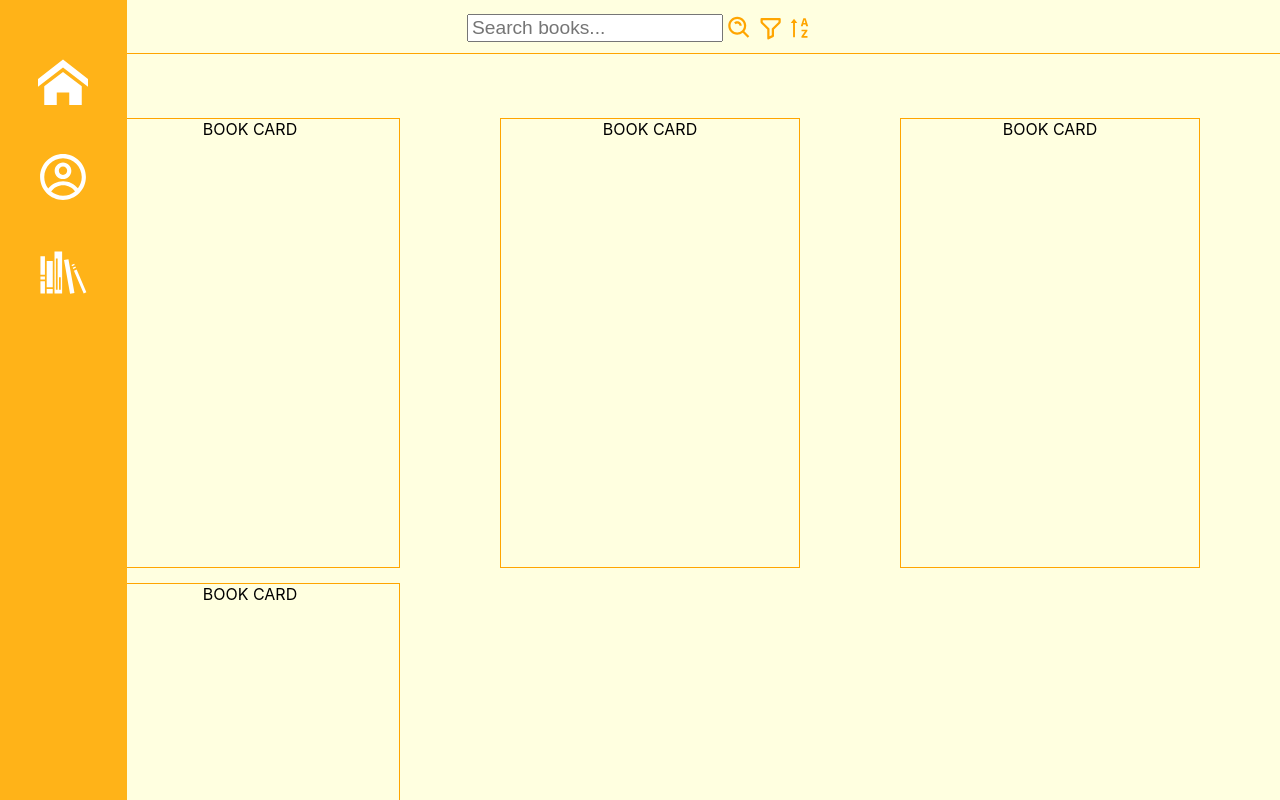
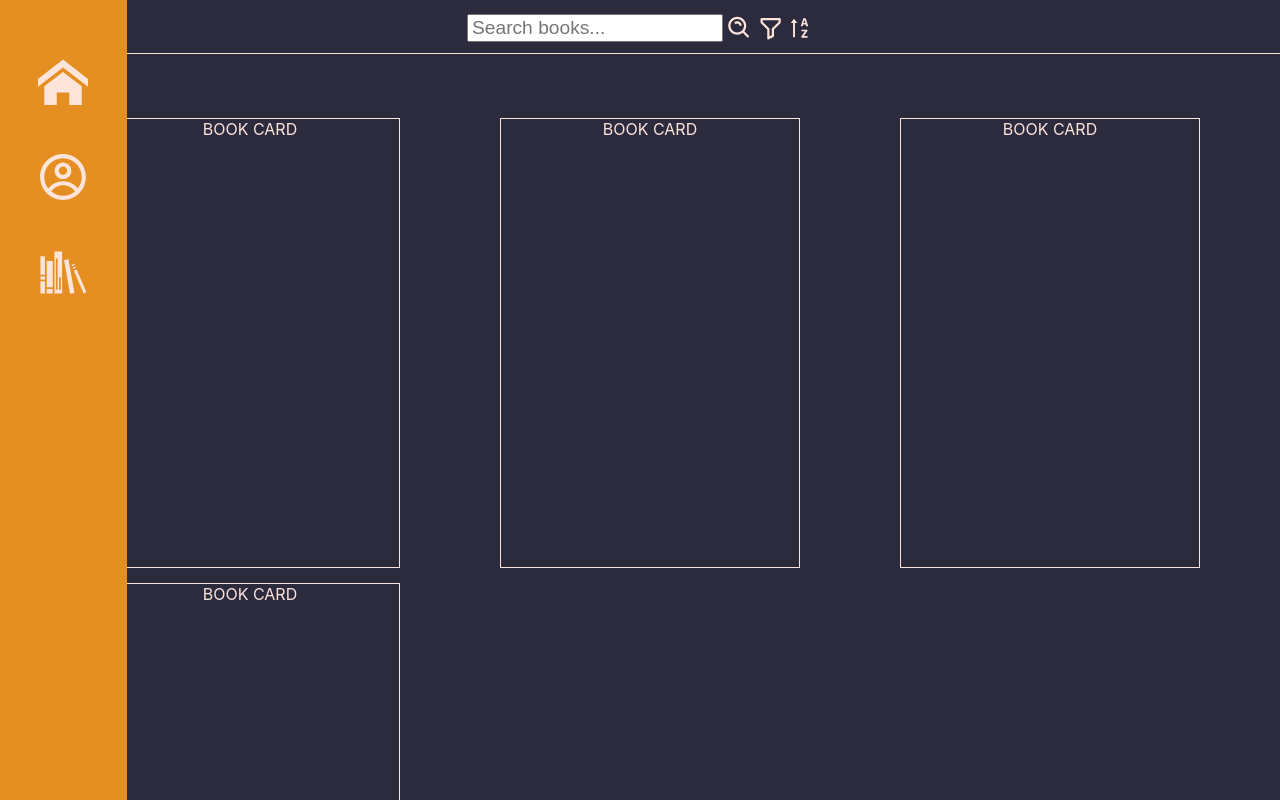
Before and after one commit to JelenaDinic/library-react, a React (Create React App) app: page / in a window 1280 px wide. Shown: the top 800 px of the page. Built offline with nearby package versions, Linux system fonts and the light colour scheme.

Commit message:
colors changed

```diff
--- a/src/App.css
+++ b/src/App.css
@@ -1,5 +1,5 @@
 body {
-  background-color: lightyellow;
+  background-color: #2c2b3d;
 }
 
 .App {
@@ -23,7 +23,7 @@ body {
 }
 
 .menu {
-  background-color: #FFB318;
+  background-color: #e58f23;
   position: fixed;
   width: 100%;
   bottom: 0;
--- a/src/components/bookCard/BookCard.css
+++ b/src/components/bookCard/BookCard.css
@@ -1,10 +1,11 @@
 .card {
-    border: 1px solid orange;
+    border: 1px solid #fce4db;
     width: 300px;
     height: 450px;
     display: flex;
     justify-content: center;
     margin-bottom: 15px;
+    color: #fce4db;
 }
 
 @media (min-width: 750px) {
--- a/src/components/header/Header.css
+++ b/src/components/header/Header.css
@@ -2,7 +2,7 @@
     display: flex;
     justify-content: center;
     margin-top: 3px;
-    border-bottom: 1px solid orange;
+    border-bottom: 1px solid #fce4db;
 }
 
 .header-content {
@@ -18,7 +18,7 @@ input {
 
 input:focus {
     outline: none;
-    border:1px solid orange;
+    border:1px solid #e58f23;
 }
 
 .header-content > * {
--- a/src/components/header/Header.tsx
+++ b/src/components/header/Header.tsx
@@ -6,9 +6,9 @@ function Header() {
   return (
     <div className='header'>
       <div className='header-content'>
-        <input placeholder="Search books..."/> <BiSearchAlt color='orange' size={30}/>
-        <BiFilterAlt color='orange' size={30}/>
-        <AiOutlineSortDescending color='orange' size={30}/>
+        <input placeholder="Search books..."/> <BiSearchAlt color='#fce4db' size={30}/>
+        <BiFilterAlt color='#fce4db' size={30}/>
+        <AiOutlineSortDescending color='#fce4db' size={30}/>
       </div>
     </div>
   )
--- a/src/components/navBar/NavBar.css
+++ b/src/components/navBar/NavBar.css
@@ -5,7 +5,7 @@
 @media (min-width: 750px) {
     .navbar {
         display: block;
-        background-color: #FFB318;
+        background-color: #e58f23;
         position: fixed;
         height: 100%;
         top: 0;
--- a/src/components/navBar/NavBar.tsx
+++ b/src/components/navBar/NavBar.tsx
@@ -9,9 +9,9 @@ function NavBar() {
   return (
     <div className='navbar'>
       <div className='navbar-content'>
-        <NavLink className = "icon" to="/Home" ><ImHome size={50} color="white" /></NavLink>
-        <NavLink className = "icon" to="/Login" ><CgProfile size={50} color="white" /></NavLink>
-        <NavLink className = "icon" to="/Books" ><GiBookshelf size={50} color="white" /></NavLink>
+        <NavLink className = "icon" to="/Home" ><ImHome size={50} color="#fce4db" /></NavLink>
+        <NavLink className = "icon" to="/Login" ><CgProfile size={50} color="#fce4db" /></NavLink>
+        <NavLink className = "icon" to="/Books" ><GiBookshelf size={50} color="#fce4db" /></NavLink>
       </div>
     </div>
   )
```
